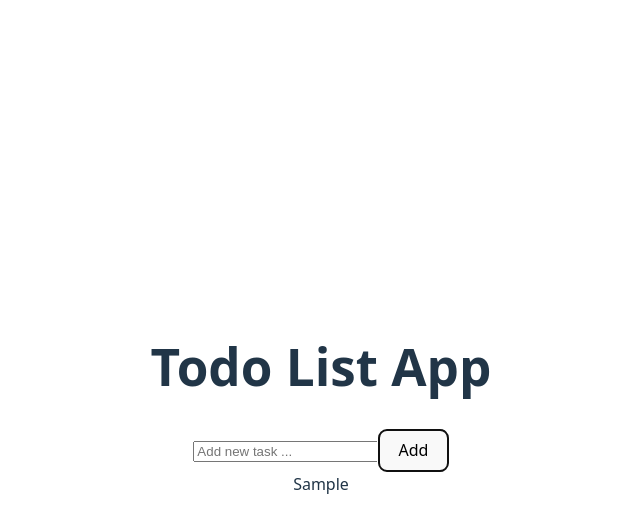
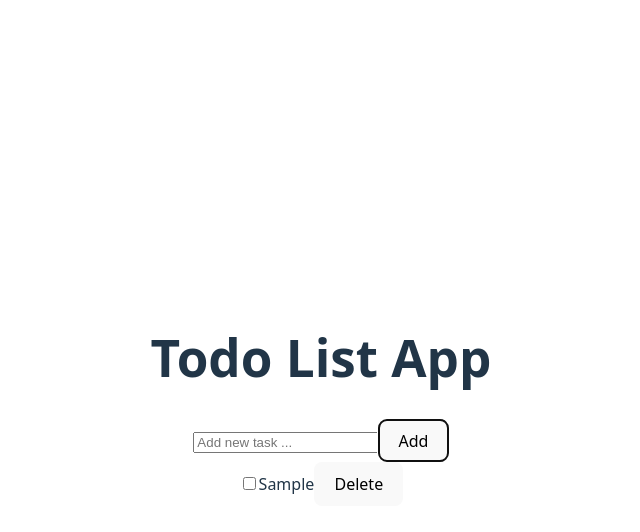
Before and after one commit to leontoys/todo-app, a React (Vite) app in the folder frontend/: page / in a window 1280 px wide. Both pictures are taken after typing "Sample" into the empty fields and a click on the button "Add". Shown: the top 532 px of the page, without its empty margins (319-959 px from the left). Built offline with nearby package versions, Linux system fonts and the light colour scheme.

Commit message:
delete-toggle-completed

```diff
--- a/frontend/src/App.jsx
+++ b/frontend/src/App.jsx
@@ -7,16 +7,35 @@ const App = ()=>{
   //list of todos
   const [todos,setTodos] = useState([])
 
+  //for adding new todo
   const addTodo = (text)=>{
     const newTodo = {id:Date.now(),text:text, completed:false}
     setTodos([...todos,newTodo])
+  }
+
+  //for marking todo as complete
+  const toggleComplete = (id)=>{
+    setTodos(
+      todos.map(todo=>
+        todo.id===id? {...todo,completed:!todo.completed} :todo
+      )
+    )
+  }
+
+  //delete a todo
+  const deleteTodo = (id)=>{
+    setTodos(
+      todos.filter(todo=>
+        todo.id !== id
+      )
+    )
   }
 
   return(
     <div className="App">
       <h1>Todo List App</h1>
       <TodoForm addTodo={addTodo}/>
-      <TodoList todos={todos}></TodoList>
+      <TodoList todos={todos} toggleComplete={toggleComplete} deleteTodo={deleteTodo}></TodoList>
     </div>
   )
 }
--- a/frontend/src/components/TodoForm.jsx
+++ b/frontend/src/components/TodoForm.jsx
@@ -4,6 +4,7 @@ const TodoForm = ({addTodo})=>{
 
     const [text,setText] = useState('')
 
+    //for adding new todo
     const handleSubmit = (e)=>{
         e.preventDefault()
         if(!text.trim()){
--- a/frontend/src/components/TodoItem.jsx
+++ b/frontend/src/components/TodoItem.jsx
@@ -1,9 +1,14 @@
 import React from "react"
 
-const TodoItem = ({todo})=>{
+const TodoItem = ({todo,toggleComplete,deleteTodo})=>{
     return(
-        <div>
+        <div style={{textDecoration:todo.completed?"line-through":"none"}}>
+            <input type="checkbox"
+            checked={todo.completed}
+            onChange={()=>{toggleComplete(todo.id)}}
+            ></input>
             <span>{todo.text}</span>
+            <button onClick={()=>{deleteTodo(todo.id)}}>Delete</button>
         </div>
     )
 }
--- a/frontend/src/components/TodoList.jsx
+++ b/frontend/src/components/TodoList.jsx
@@ -1,11 +1,11 @@
 import React from "react"
 import TodoItem from "./TodoItem"
 
-const TodoList = ({todos})=>{
+const TodoList = ({todos,toggleComplete,deleteTodo})=>{
     return(
         <div>
             { todos.map(todo=>(
-                <TodoItem key={todo.id} todo={todo}/>
+                <TodoItem key={todo.id} todo={todo} toggleComplete={toggleComplete} deleteTodo={deleteTodo}/>
             ))}
         </div>
     )
```
